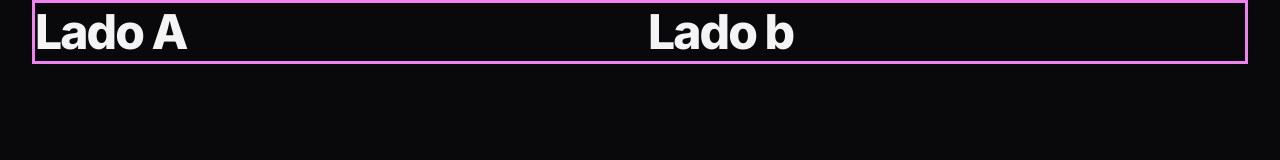
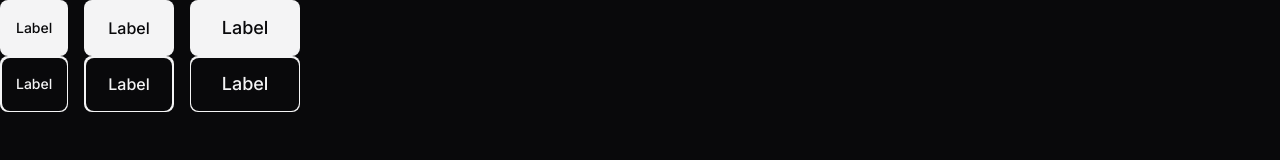
Before and after one commit to kalebejobs/Projeto--ZINGEN-, a plain HTML site: page index.html in a window 1280 px wide. Drawn offline with Linux system fonts and the light colour scheme.

Commit message:
Estlizando os butões

```diff
--- a/index.html
+++ b/index.html
@@ -13,11 +13,22 @@
  <link href="https://fonts.googleapis.com/css2?family=Inter:ital,opsz,wght@0,14..32,100..900;1,14..32,100..900&display=swap" rel="stylesheet">
 </head>
 <body>
- <header>
-  <div class="container even-columns">
-  <h2>Lado A</h2>
-  <h2>Lado b</h2>
+  <div class="flex gap-1">
+  <a href="#" class="btn btn-sm">Label</a>
+  <span href="#" class="btn btn-md">Label</span>
+  <button href="#" class="btn btn-lg">Label</a>
   </div>
- </header>
+
+  <div class="flex gap-1">
+    <a
+    aria-label="Label"
+    href="#" class="btn btn-sm"></a>
+  <span
+    aria-label="Label"
+    href="#" class="btn btn-md"></span>
+  <button
+    aria-label="Label"
+    href="#" class="btn btn-lg"></a>
+  </div>
 </body>
 </html>
--- /dev/null
+++ b/styles/buttons.css
@@ -0,0 +1,66 @@
+.btn {
+  --btn-bg-color: var(--text-color-primary);
+  --btn-color: var(--bg-color);
+  border: 0;
+  background-color: transparent;
+
+  display: flex;
+  align-items: center;
+  justify-content: center;
+  width: fit-content;
+
+  border-radius: .5rem;
+
+  font: var(--fw-md) var(--fs-base)/1.5rem var(--ff-sans);
+
+  cursor: pointer;
+
+  background: var(--btn-bg-color);
+  color: var(--btn-color);
+}
+
+.btn:hover {
+  --btn-bg-color: linear-gradient(
+    90deg,
+    var(--brand-color-secondary) 0%,
+    var(--brand-color-primary) 100%
+  );
+  --btn-color: var(--surface-color);
+}
+
+
+.btn-sm {
+  padding: .5rem 1rem;
+  font-size: var(--fs-sm);
+}
+.btn-md {
+  padding: .75rem 1.5rem;
+  font-size: var(--fs-base);
+}
+.btn-lg {
+  padding: 1rem 2rem;
+  font-size: 1.125rem;
+}
+
+.btn[aria-label] {
+
+  position: relative;
+
+  &::before {
+    content: "";
+    position: absolute;
+    border-radius: inherit;
+    inset: 0.09375rem;
+    background-color: var(--bg-color);
+  }
+
+  &::after {
+      content: attr(aria-label);
+      background: var(--btn-bg-color);
+      -webkit-background-clip: text;
+      background-clip: text;
+      color: transparent;
+      position: relative;
+      z-index: 1;
+  }
+}
--- a/styles/index.css
+++ b/styles/index.css
@@ -1,2 +1,3 @@
 @import url(global.css);
 @import url(utility.css);
+@import url(buttons.css);
--- a/styles/utility.css
+++ b/styles/utility.css
@@ -30,6 +30,18 @@
   gap: 1rem;
 }
 
+.flex {
+  display: flex;
+}
+
+.gap-1 {
+  gap: 1rem;
+}
+
+.grid {
+  display: grid;
+}
+
 @media (width >= 80em) {
   .container {
     --max-width: 80rem;
```
